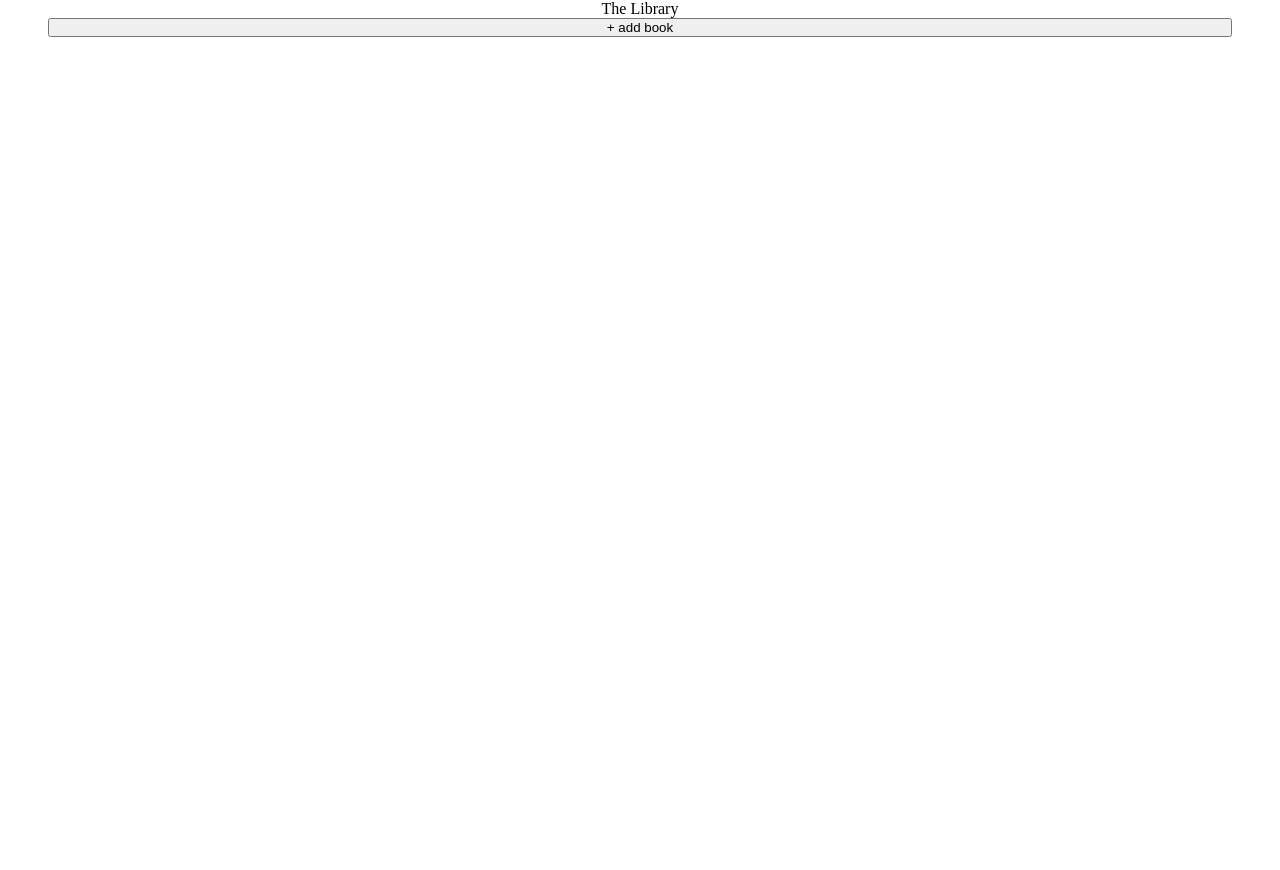
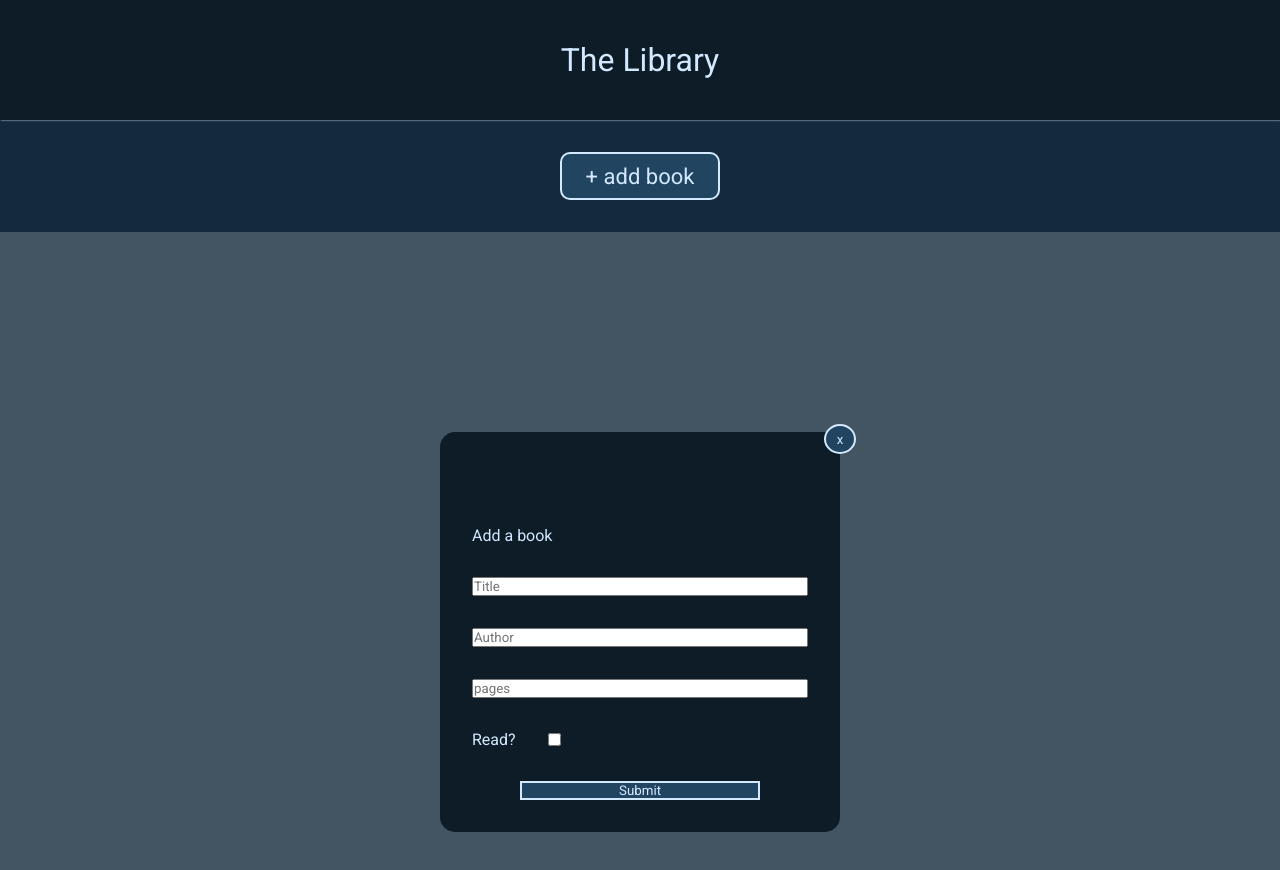
Before and after one commit to Bryguy76/library, a plain HTML site: page index.html in a window 1280 px wide. Both pictures are taken after a click on the button "+ add book". Before the commit the page ends 800 px from the top, so only its background shows below. Drawn offline with Linux system fonts and the light colour scheme.

Commit message:
Create base styling

```diff
--- a/index.html
+++ b/index.html
@@ -8,16 +8,31 @@
     <title>Library</title>
     <link rel="stylesheet" href="styles.css">
     <script src="script.js" defer></script>
+    <link rel="preconnect" href="https://fonts.googleapis.com"><link rel="preconnect" href="https://fonts.gstatic.com" crossorigin><link href="https://fonts.googleapis.com/css2?family=Roboto&display=swap" rel="stylesheet">
 </head>
 <body>
 <header>
     <p>The Library</p>
 </header>
 <article>
-    <button>+ add book</button>
+    <button id="add-book">+ add book</button>
     <div class="books">
 
     </div>
 </article>
+<div class="modal hidden">
+    <form action="">
+        <button type="button" id="close-modal">x</button>
+        <p>Add a book</p>
+        <input type="text" name="title" id="title" placeholder="Title">
+        <input type="text" name="author" id="author" placeholder="Author">
+        <input type="number" name="pages" id="pages" placeholder="pages">
+        <div>
+        <label for="read">Read?</label>
+        <input type="checkbox" name="read" id="read">
+        </div>
+        <button type="submit">Submit</button>
+    </form>
+</div>
 </body>
 </html>
--- a/styles.css
+++ b/styles.css
@@ -2,6 +2,7 @@
     margin: 0;
     padding: 0;
     box-sizing: border-box;
+    font-family: 'Roboto', sans-serif;
 }
 
 :root {
@@ -11,19 +12,48 @@
     --light: #d3e9ff;
 }
 
+body {
+    background: var(--mid-dark);
+}
+
+button {
+    border: 2px solid var(--light);
+    background: var(--mid-light);
+    color: var(--light);
+}
+
 header {
     display: flex;
     justify-content: center;
     align-content: center;
+    height: 15vh;
+    background: var(--dark) ;
+    color: var(--light);
+    box-shadow: 1px 0 2px var(--light) ;
+}
+
+header > p {
+    font-size: 32px;
+    align-self: center;
 }
 
 article {
     display: flex;
     flex-direction: column;
+    padding: 2rem;
 }
 
 button {
     margin: 0 3rem;
+}
+
+#add-book {
+    font-size: 22px;
+    width: 10rem;
+    height: 3rem;
+    border-radius: 10px;
+    align-self: center;
+    cursor: pointer;
 }
 
 .books {
@@ -31,3 +61,47 @@ button {
     grid-template-columns: repeat(auto-fill, minmax(100px, 1fr));
     gap: 3rem;
 }
+
+
+.modal {
+    background: rgba(255,255,255, 0.2);
+    height: 100vh;
+    width: 100vw;
+    display: flex;
+    justify-content: center;
+    position: relative;
+    top: 0;
+    left: 0;
+}
+
+form {
+    width: 25rem;
+    height: 25rem;
+    display: flex;
+    flex-direction: column;
+    align-self: center;
+    background: var(--dark);
+    color: var(--light);
+    padding: 2rem;
+    gap: 2rem;
+    border-radius: 15px;
+}
+
+form > div {
+    display: flex;
+    gap: 2rem;
+}
+
+#close-modal {
+    width: 2rem;
+    height: 6rem;
+    border-radius: 65%;
+    position: relative;
+    top: -2.5rem;
+    right: -19rem;
+    cursor: pointer;
+}
+
+.hidden {
+    display: none;
+}
```
